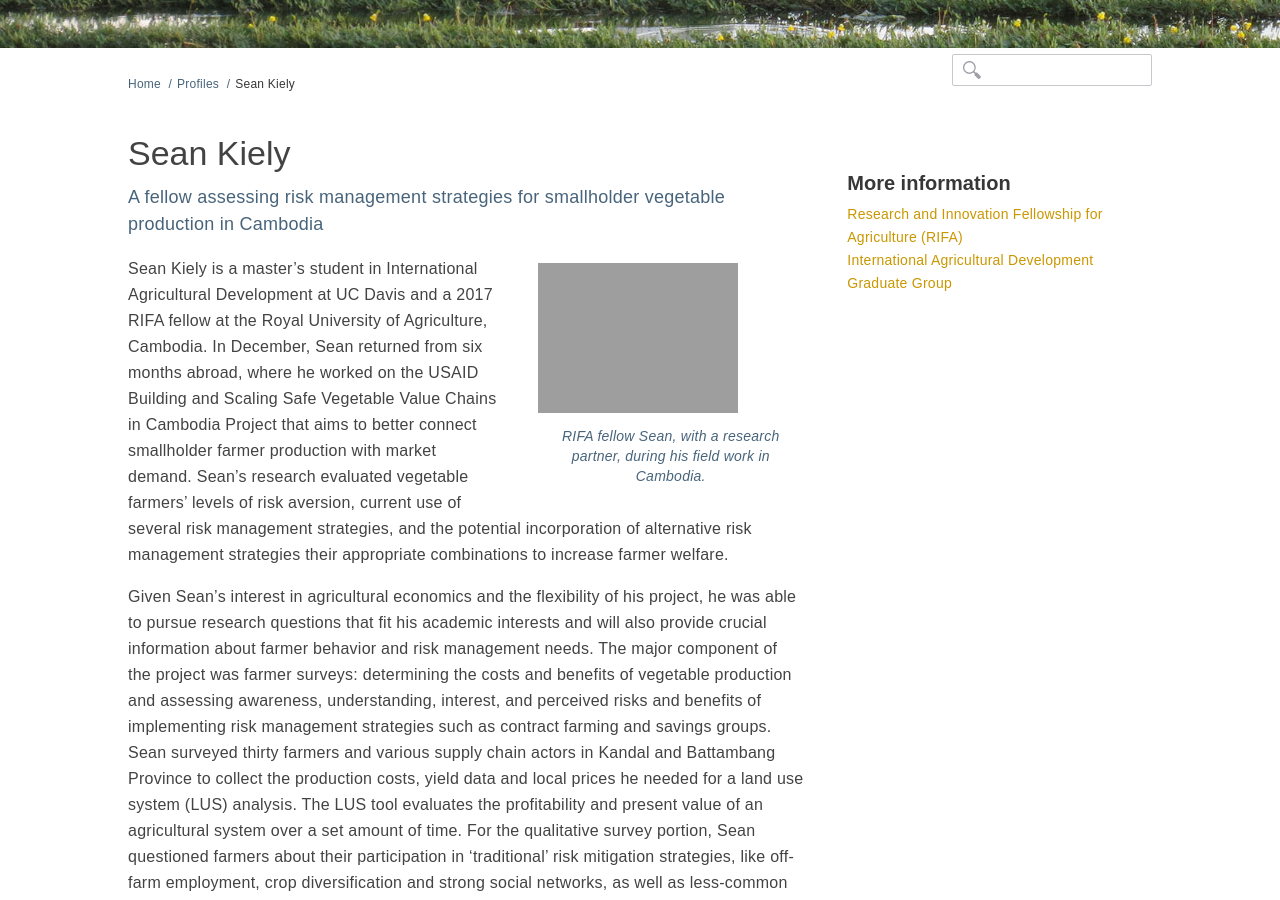
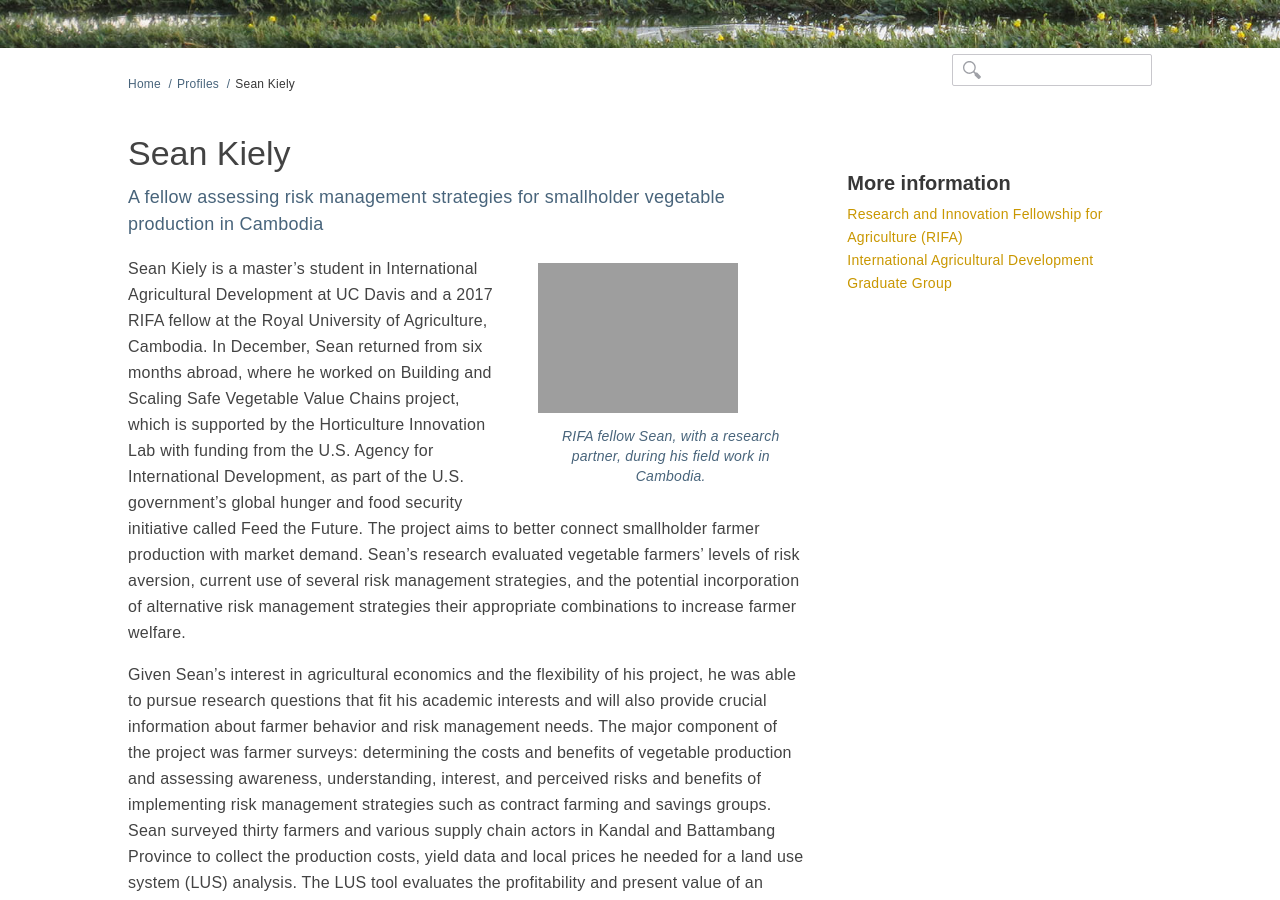
Before and after one commit to ucdavis/ip, a Jekyll site: the page built from _posts/profiles/RIFA/2015-02-12-Kiely.markdown, in a window 1280 px wide and 900 px high, scrolled down 293 px. Built offline with Jekyll 4.4.1, drawn with Linux system fonts in a browser that asks for light colours; nearby versions of some CDN libraries.

Commit message:
edit Sean page

```diff
--- a/_posts/profiles/RIFA/2015-02-12-Kiely.markdown
+++ b/_posts/profiles/RIFA/2015-02-12-Kiely.markdown
@@ -11,7 +11,7 @@ category: "profiles"
 more-info: <a href="/scholars-and-students/RIFA">Research and Innovation Fellowship for Agriculture (RIFA)</a><br><a href="http://iad.ucdavis.edu/">International Agricultural Development Graduate Group</a><br>
 
 ---
-Sean Kiely is a master’s student in International Agricultural Development at UC Davis and a 2017 RIFA fellow at the Royal University of Agriculture, Cambodia. In December, Sean returned from six months abroad, where he worked on the USAID Building and Scaling Safe Vegetable Value Chains in Cambodia Project that aims to better connect smallholder farmer production with market demand. Sean’s research evaluated vegetable farmers’ levels of risk aversion, current use of several risk management strategies, and the potential incorporation of alternative risk management strategies their appropriate combinations to increase farmer welfare. <br>
+Sean Kiely is a master’s student in International Agricultural Development at UC Davis and a 2017 RIFA fellow at the Royal University of Agriculture, Cambodia. In December, Sean returned from six months abroad, where he worked on Building and Scaling Safe Vegetable Value Chains project, which is supported by the Horticulture Innovation Lab with funding from the U.S. Agency for International Development, as part of the U.S. government’s global hunger and food security initiative called Feed the Future. The project aims to better connect smallholder farmer production with market demand. Sean’s research evaluated vegetable farmers’ levels of risk aversion, current use of several risk management strategies, and the potential incorporation of alternative risk management strategies their appropriate combinations to increase farmer welfare. <br>
 
 Given Sean’s interest in agricultural economics and the flexibility of his project, he was able to pursue research questions that fit his academic interests and will also provide crucial information about farmer behavior and risk management needs. The major component of the project was farmer surveys: determining the costs and benefits of vegetable production and assessing awareness, understanding, interest, and perceived risks and benefits of implementing risk management strategies such as contract farming and savings groups. Sean surveyed thirty farmers and various supply chain actors in Kandal and Battambang Province to collect the production costs, yield data and local prices he needed for a land use system (LUS) analysis. The LUS tool evaluates the profitability and present value of an agricultural system over a set amount of time. For the qualitative survey portion, Sean questioned farmers about their participation in ‘traditional’ risk mitigation strategies, like off-farm employment, crop diversification and strong social networks, as well as less-common ‘alternative’ strategies such as crop insurance, contract farming, and inventory credit systems. Collected qualitative data about farmers’ knowledge and use of strategies like these will be useful when looking at the results of the economic analysis, and will hopefully draw out some insights about how these strategies may influence farmers’ livelihoods over time. <br>
 
```
